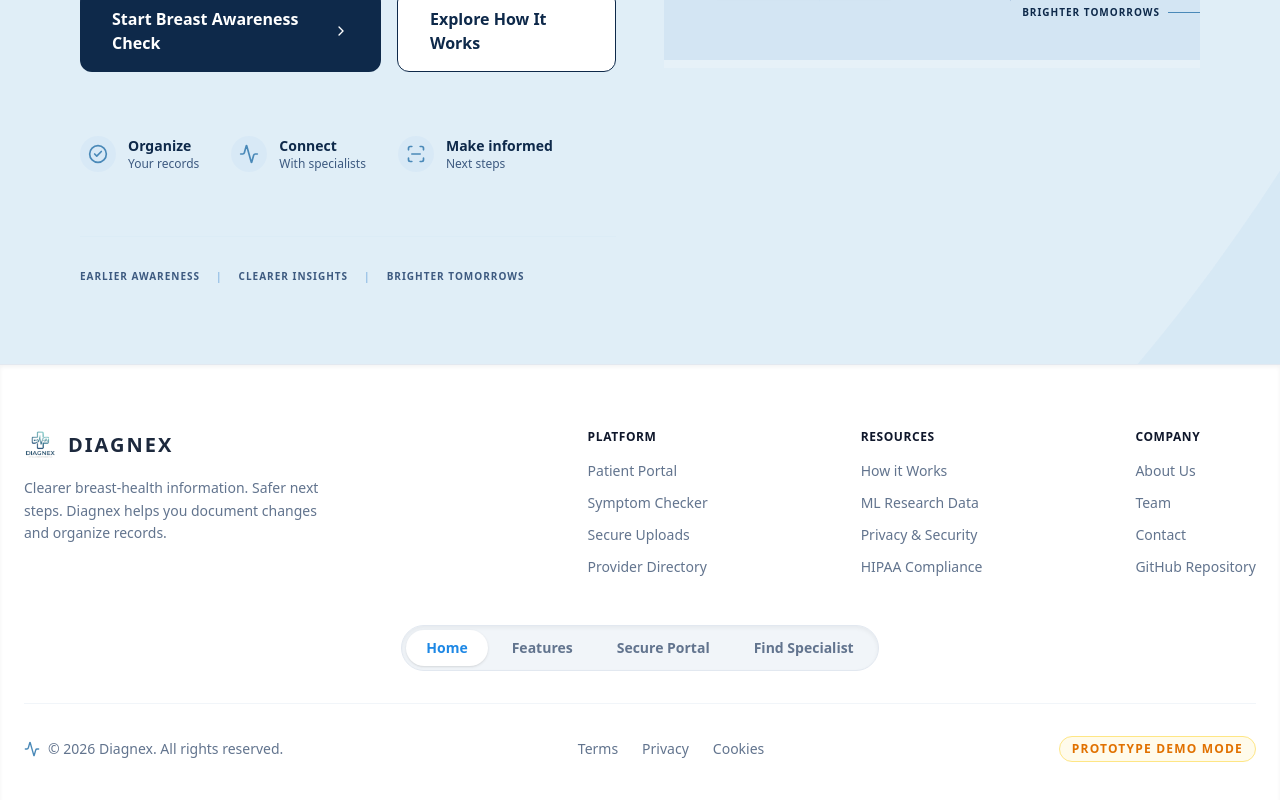
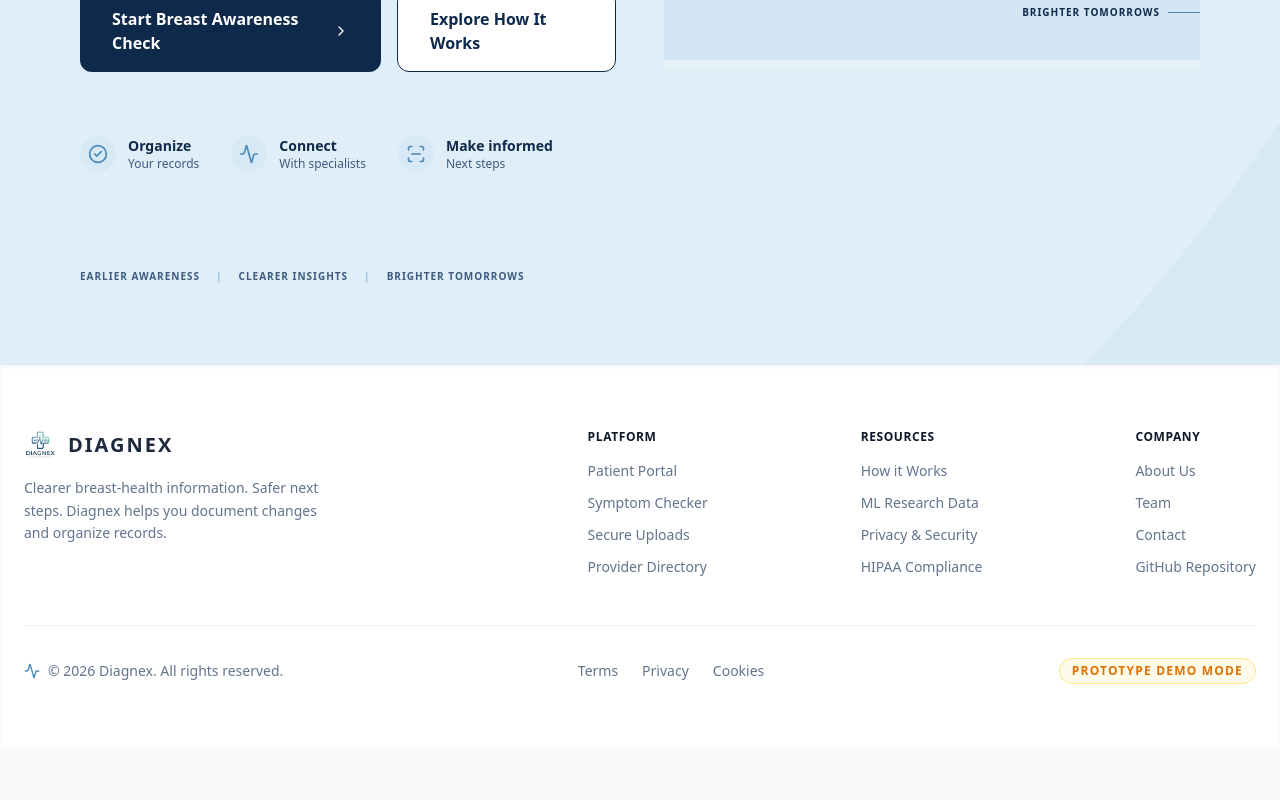
Before and after one commit to pranjulpandey1610-lab/Diagnex-breast_cancer, a Next.js app in the folder frontend/: page / in a window 1280 px wide. Shown: the part 921-1721 px from the top of the page. After the commit the page ends 1669 px from the top, so only its background shows below. Built offline with nearby package versions, Linux system fonts and the light colour scheme.

Commit message:
fix: remove pill navigation bar from footer

```diff
--- a/frontend/src/components/Footer.tsx
+++ b/frontend/src/components/Footer.tsx
@@ -2,18 +2,7 @@
 
 import Link from 'next/link';
 import { Activity } from 'lucide-react';
-import { usePathname } from 'next/navigation';
-
-const homeNavLinks = [
-  { label: 'Home', href: '/' },
-  { label: 'Features', href: '/#features' },
-  { label: 'Secure Portal', href: '/dashboard' },
-  { label: 'Find Specialist', href: '/dashboard/specialists' },
-];
-
 export default function Footer() {
-  const pathname = usePathname();
-  const isHome = pathname === '/';
 
   return (
     <footer className="border-t border-slate-200 mt-auto bg-white py-16 px-6 relative z-10 shadow-inner w-full">
@@ -59,26 +48,7 @@ export default function Footer() {
         </div>
       </div>
 
-      {/* Pill Nav — only on home page */}
-      {isHome && (
-        <div className="max-w-7xl mx-auto flex justify-center mb-8">
-          <nav className="bg-slate-100 rounded-full p-1 flex items-center gap-1 shadow-inner border border-slate-200">
-            {homeNavLinks.map((link) => (
-              <Link
-                key={link.href}
-                href={link.href}
-                className={`px-5 py-2 rounded-full text-sm font-semibold transition-all duration-200 whitespace-nowrap
-                  ${link.label === 'Home'
-                    ? 'bg-white text-[#1E88E5] shadow-sm'
-                    : 'text-slate-500 hover:text-slate-800 hover:bg-white/60'
-                  }`}
-              >
-                {link.label}
-              </Link>
-            ))}
-          </nav>
-        </div>
-      )}
+
 
       <div className="max-w-7xl mx-auto flex flex-col md:flex-row justify-between items-center gap-4 pt-8 border-t border-slate-100 text-sm text-slate-500">
         <div className="flex items-center gap-2">
```
